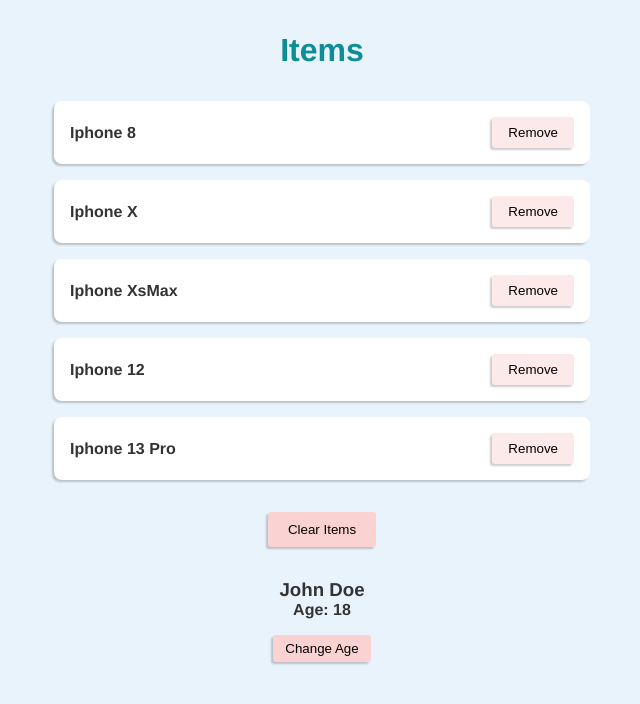
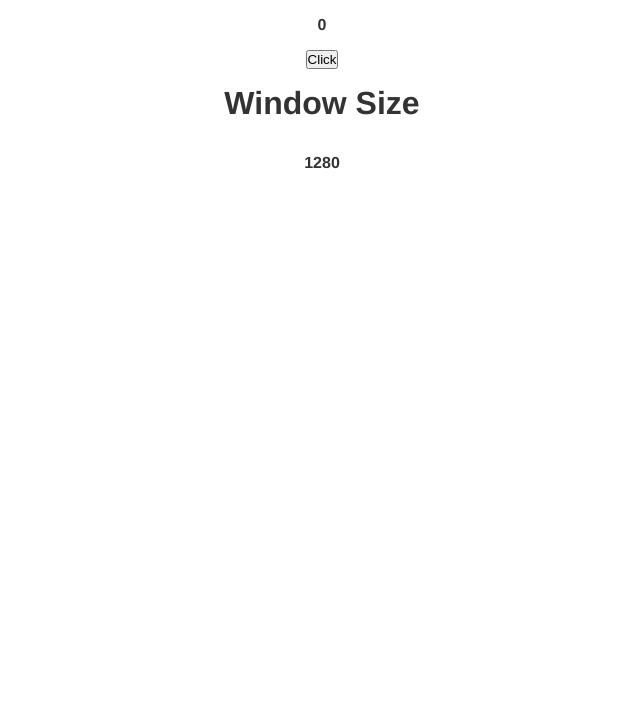
Before and after one commit to arslanov-ngc/react-tuto, a React (Create React App) app: page / in a window 1280 px wide. Shown: the top 704 px of the page, without its empty margins (318-958 px from the left). Built offline with nearby package versions, Linux system fonts and the light colour scheme.

Commit message:
Done. Seventh Lesson

```diff
--- a/src/App.css
+++ b/src/App.css
@@ -13,6 +13,7 @@
   flex-direction: column;
   font-family: "Franklin Gothic Medium", "Arial Narrow", Arial, sans-serif;
 }
+
 .title {
   font-size: 3em;
   color: #35475a;
@@ -24,3 +25,29 @@
   grid-template-columns: 1fr 1fr 1fr;
   gap: 2rem;
 }
+
+.btn {
+  border: none;
+  outline: none;
+  background-color: transparent;
+  color: #fff;
+  cursor: pointer;
+  text-shadow: -3px 3px 1px #000;
+  transition: 0.2s ease;
+  user-select: none;
+}
+.btn:hover {
+  text-shadow: 0 0 3px #000;
+}
+
+h1 {
+  font-size: 2em;
+  color: #333;
+  margin: 1rem 0;
+}
+
+h3 {
+  font-size: 1em;
+  color: #333;
+  margin: 1rem 0;
+}
--- a/src/App.js
+++ b/src/App.js
@@ -2,6 +2,8 @@
 import { Book } from "./components/Book/Book";
 import BookAdder from "./components/Book/BookAdder";
 import UseStateAdvanced from "./components/useStateAdvanced/UseStateAdvanced";
+import UseEffectBasic from "./components/useEffect/UseEffectBasic";
+import UseEffectCleanUp from "./components/useEffect/UseEffectCleanUp";
 
 function App() {
   const arrayOfBooks = [
@@ -35,7 +37,8 @@
   return (
     <>
       <div className="App">
-        <UseStateAdvanced />
+        <UseEffectBasic />
+        <UseEffectCleanUp />
       </div>
     </>
   );
--- a/src/components/Book/css/Book.css
+++ b/src/components/Book/css/Book.css
@@ -31,16 +31,3 @@
   gap: 1rem;
   margin-top: 1rem;
 }
-.btn {
-  border: none;
-  outline: none;
-  background-color: transparent;
-  color: #fff;
-  cursor: pointer;
-  text-shadow: -3px 3px 1px #000;
-  transition: 0.2s ease;
-  user-select: none;
-}
-.btn:hover {
-  text-shadow: 0 0 3px #000;
-}
--- /dev/null
+++ b/src/components/useEffect/UseEffectBasic.jsx
@@ -0,0 +1,23 @@
+import { useState, useEffect } from "react";
+
+const UseEffectBasic = () => {
+  const [value, setValue] = useState(0);
+
+  useEffect(() => {
+    console.log("UseEffect called!");
+    if (value >= 5) {
+      document.title = value;
+    }
+  }, [value]);
+
+  console.log("Component Rendered");
+
+  return (
+    <>
+      <h3>{value}</h3>
+      <button onClick={() => setValue(value + 1)}>Click</button>
+    </>
+  );
+};
+
+export default UseEffectBasic;
--- /dev/null
+++ b/src/components/useEffect/UseEffectCleanUp.jsx
@@ -0,0 +1,26 @@
+import { useState, useEffect } from "react";
+
+const UseEffectCleanUp = () => {
+  const [windowSize, setWindowSize] = useState(window.innerWidth);
+
+  const resize = () => {
+    setWindowSize(window.innerWidth);
+  };
+
+  useEffect(() => {
+    window.addEventListener("resize", resize);
+    console.log("Window resized!");
+    return () => {
+      window.removeEventListener("resize", resize);
+    };
+  }, []);
+
+  return (
+    <>
+      <h1>Window Size</h1>
+      <h3>{windowSize}</h3>
+    </>
+  );
+};
+
+export default UseEffectCleanUp;
```
